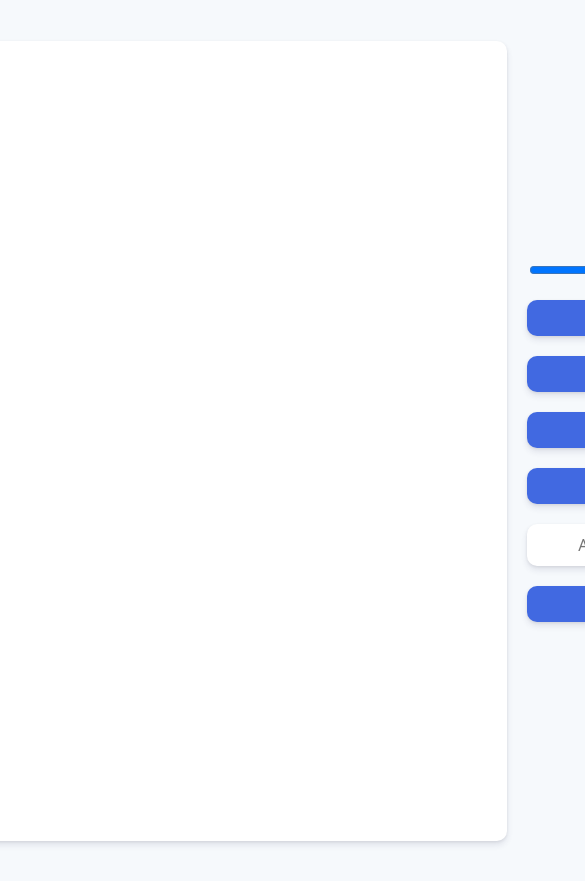
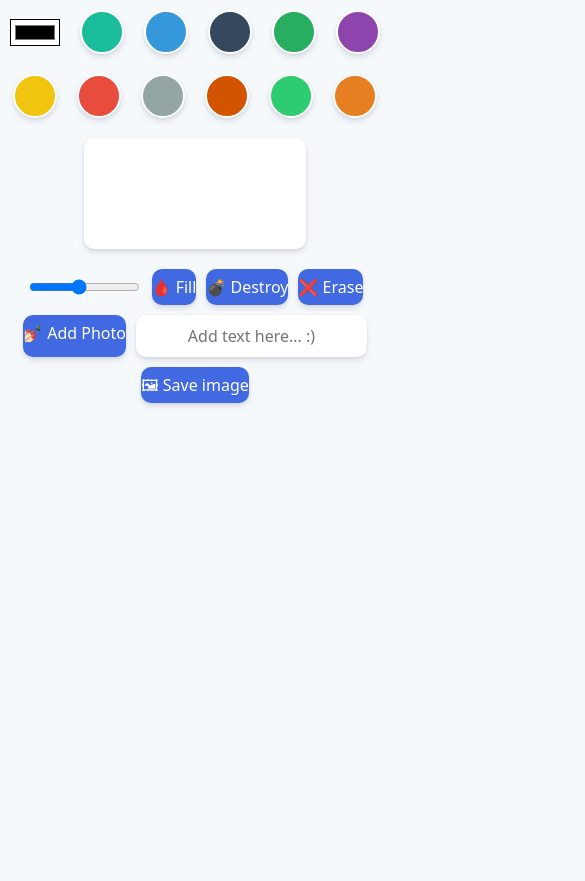
Before and after one commit to Hdyxydhdhf/drawphone, a plain HTML site: page index.html in a window 390 px wide. Shown: the top 881 px of the page, 585 px wide, since content can reach past the window. After the commit the page ends 844 px from the top, so only its background shows below. Drawn offline with Linux system fonts and the light colour scheme.

Commit message:
Add files via upload

```diff
--- a/index.html
+++ b/index.html
@@ -1,10 +1,10 @@
 <!DOCTYPE html>
-<html lang="en">
+<html lang="ko">
   <head>
     <meta charset="UTF-8" />
     <meta http-equiv="X-UA-Compatible" content="IE=edge" />
     <meta name="viewport" content="width=device-width, initial-scale=1.0" />
-    <title>Meme Maker</title>
+    <title>그림판</title>
     <link rel="stylesheet" href="styles.css" />
     <link rel="stylesheet" href="styles2.css" media="screen and (min-width: 400px) and (max-width: 1000px)"/>
   </head>
--- a/styles.css
+++ b/styles.css
@@ -1,4 +1,5 @@
 @import "reset.css";
+
 body {
     display: flex;
     gap:20px;
@@ -75,3 +76,39 @@ input#text {
     background-color:white;
     box-shadow: 0 4px 6px rgba(50, 50, 93, 0.11), 0 1px 3px rgba(0, 0, 0, 0.08);
 }
+
+@media (max-width: 600px) {
+    body {
+        flex-direction: column;
+        align-items: center;
+        padding: 10px;
+    }
+
+    canvas {
+        width: 60%;
+        height: auto;
+        max-width: 60%;
+    }
+
+    .btns {
+        flex-direction: row;
+        flex-wrap: wrap;
+        justify-content: center;
+        gap: 10px;
+    }
+
+    .btns input[type="range"] {
+        width: 30%;
+    }
+
+    .color-options {
+        flex-direction: row;
+        flex-wrap: wrap;
+        justify-content: center;
+    }
+
+    .color-option {
+        width: 40px;
+        height: 40px;
+    }
+}
```
